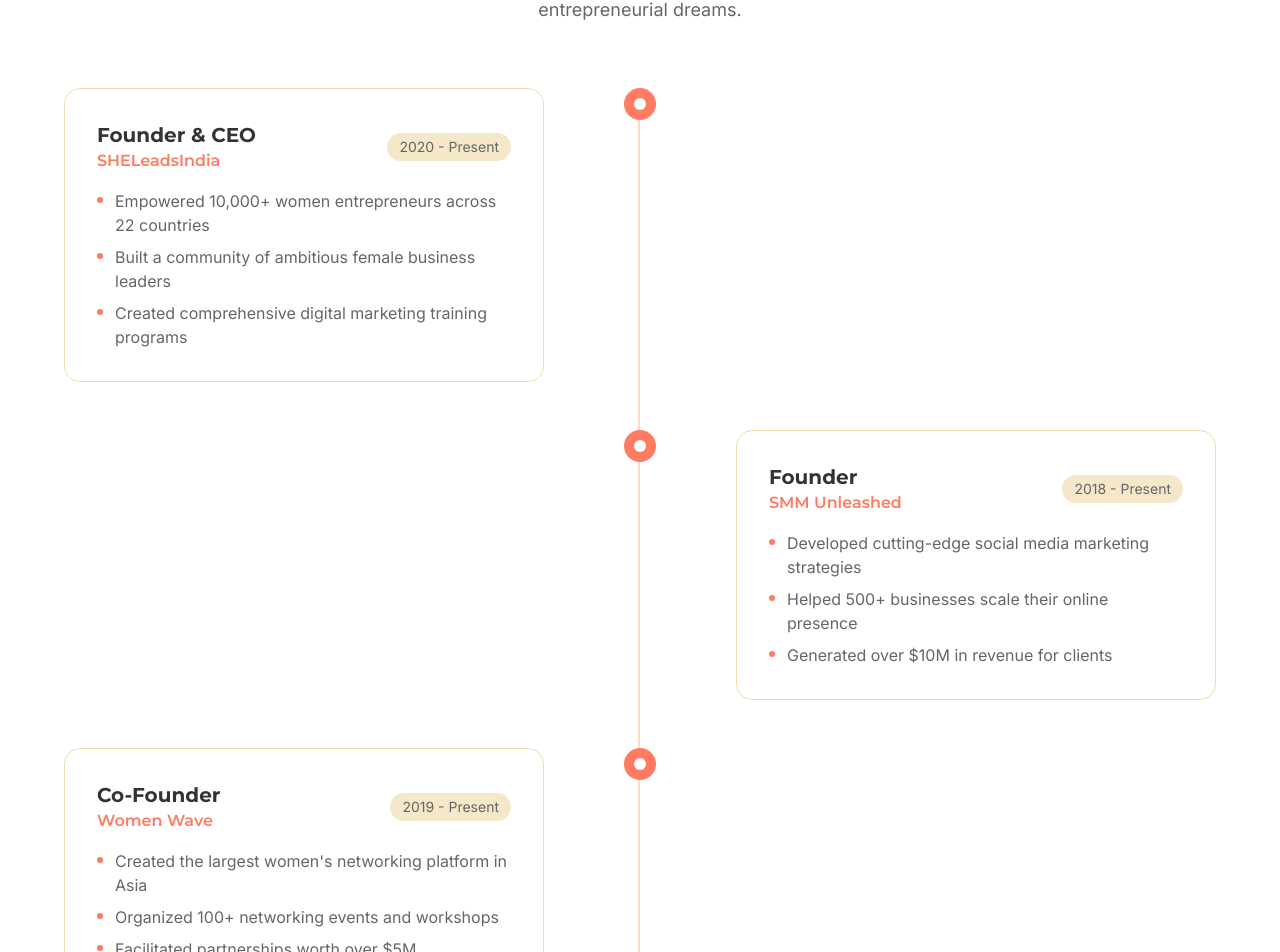
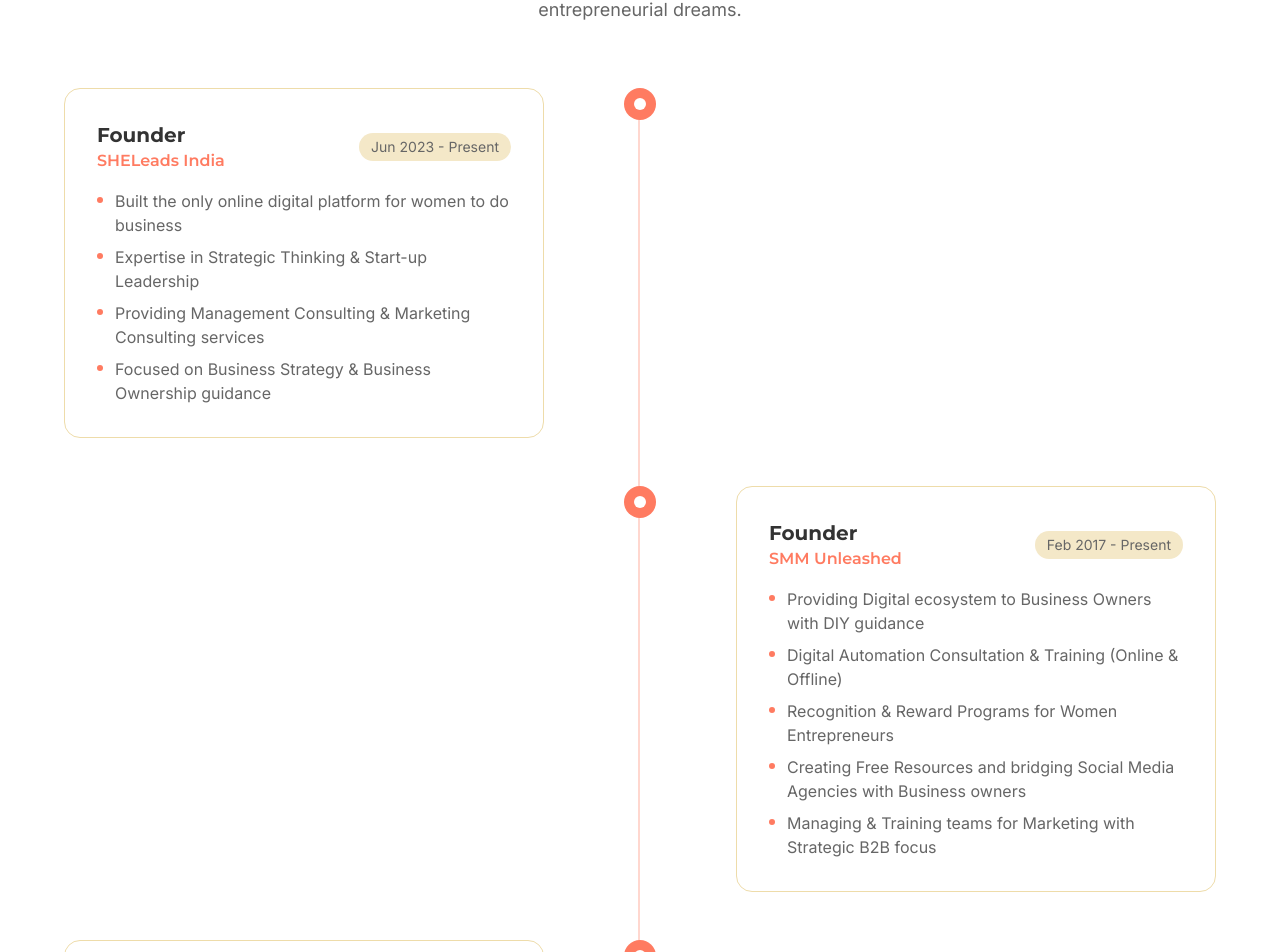
Before and after one commit to UnrealAnkit/she-leads-with-style, a React (Vite) app: page / in a window 1280 px wide. Shown: the part 2731-3683 px from the top of the page. Built offline with nearby package versions, Linux system fonts and the light colour scheme.

Commit message:
Fix: Update Experience section with real data
Update the Experience section with the provided real data for SHELeads India, SMM Unleashed, and Women Wave, including roles, company details, dates, locations, descriptions, and skills.

```diff
--- a/src/components/Experience.tsx
+++ b/src/components/Experience.tsx
@@ -1,33 +1,38 @@
 const Experience = () => {
   const experiences = [
     {
-      year: "2020 - Present",
-      role: "Founder & CEO",
-      company: "SHELeadsIndia",
+      year: "Jun 2023 - Present",
+      role: "Founder",
+      company: "SHELeads India",
       achievements: [
-        "Empowered 10,000+ women entrepreneurs across 22 countries",
-        "Built a community of ambitious female business leaders",
-        "Created comprehensive digital marketing training programs"
+        "Built the only online digital platform for women to do business",
+        "Expertise in Strategic Thinking & Start-up Leadership",
+        "Providing Management Consulting & Marketing Consulting services",
+        "Focused on Business Strategy & Business Ownership guidance"
       ]
     },
     {
-      year: "2018 - Present",
+      year: "Feb 2017 - Present",
       role: "Founder",
       company: "SMM Unleashed",
       achievements: [
-        "Developed cutting-edge social media marketing strategies",
-        "Helped 500+ businesses scale their online presence",
-        "Generated over $10M in revenue for clients"
+        "Providing Digital ecosystem to Business Owners with DIY guidance",
+        "Digital Automation Consultation & Training (Online & Offline)",
+        "Recognition & Reward Programs for Women Entrepreneurs",
+        "Creating Free Resources and bridging Social Media Agencies with Business owners",
+        "Managing & Training teams for Marketing with Strategic B2B focus"
       ]
     },
     {
-      year: "2019 - Present",
-      role: "Co-Founder",
+      year: "Nov 2016 - Present",
+      role: "Founder",
       company: "Women Wave",
       achievements: [
-        "Created the largest women's networking platform in Asia",
-        "Organized 100+ networking events and workshops",
-        "Facilitated partnerships worth over $5M"
+        "Empowering women entrepreneurs through mentoring and hand-holding",
+        "Guiding through intensive building and mentoring programs",
+        "Panel of domain experts providing guidance across business facets",
+        "Making businesses stronger, more profitable, and resilient",
+        "Helping produce better quality products and scale up operations"
       ]
     }
   ]
```
